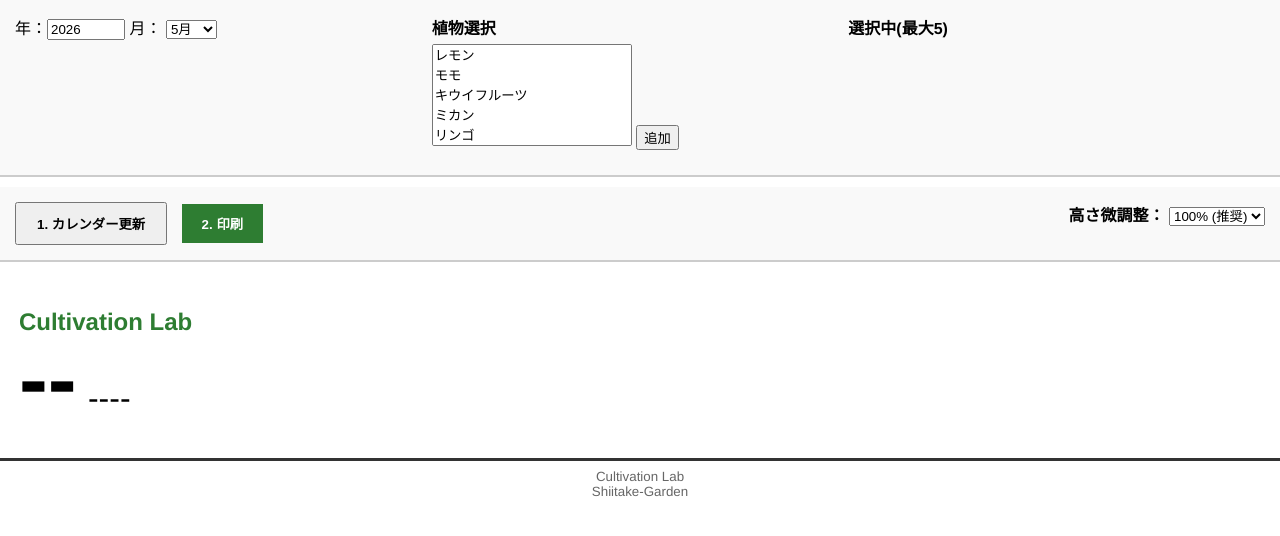
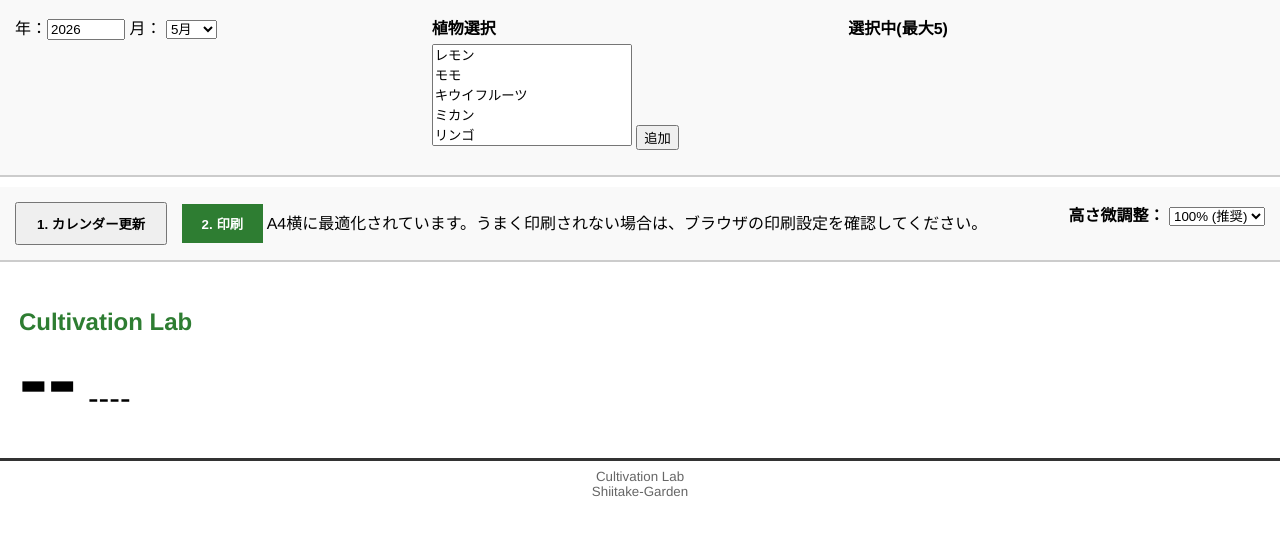
Before and after one commit to shiitake-garden/shiitake-garden.github.io, a Jekyll site: the page contents/calendar/plantcalendar.html, which Jekyll copies as it is, in a window 1280 px wide. Shown: the top 536 px of the page. Built offline with Jekyll 4.4.1, drawn with Linux system fonts in a browser that asks for light colours.

Commit message:
Update plantcalendar.html

```diff
--- a/contents/calendar/plantcalendar.html
+++ b/contents/calendar/plantcalendar.html
@@ -194,6 +194,7 @@ body {
   <div>
     <button onclick="updateAll()" style="padding:10px 20px; font-weight:bold;">1. カレンダー更新</button>
     <button onclick="window.print()" style="padding:10px 20px; background:#2e7d32; color:white; border:none; font-weight:bold; margin-left:10px;">2. 印刷</button>
+    A4横に最適化されています。うまく印刷されない場合は、ブラウザの印刷設定を確認してください。
   </div>
   <label>
     <strong>高さ微調整：</strong>
```
